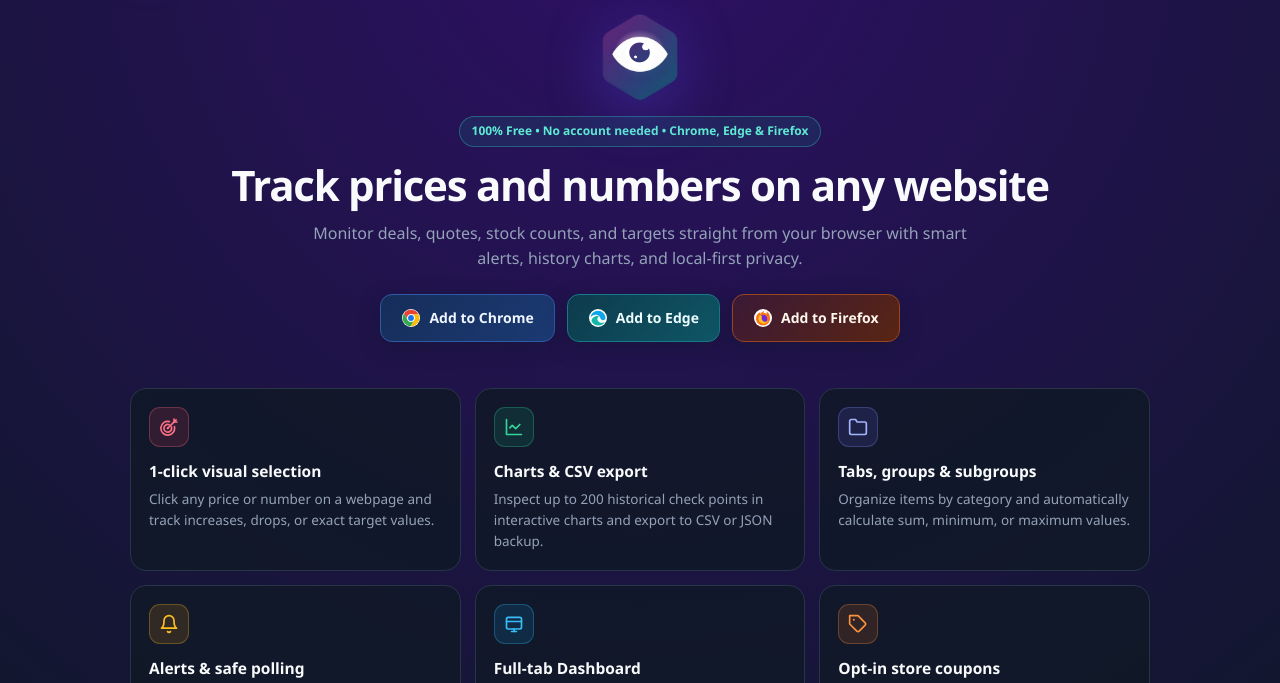
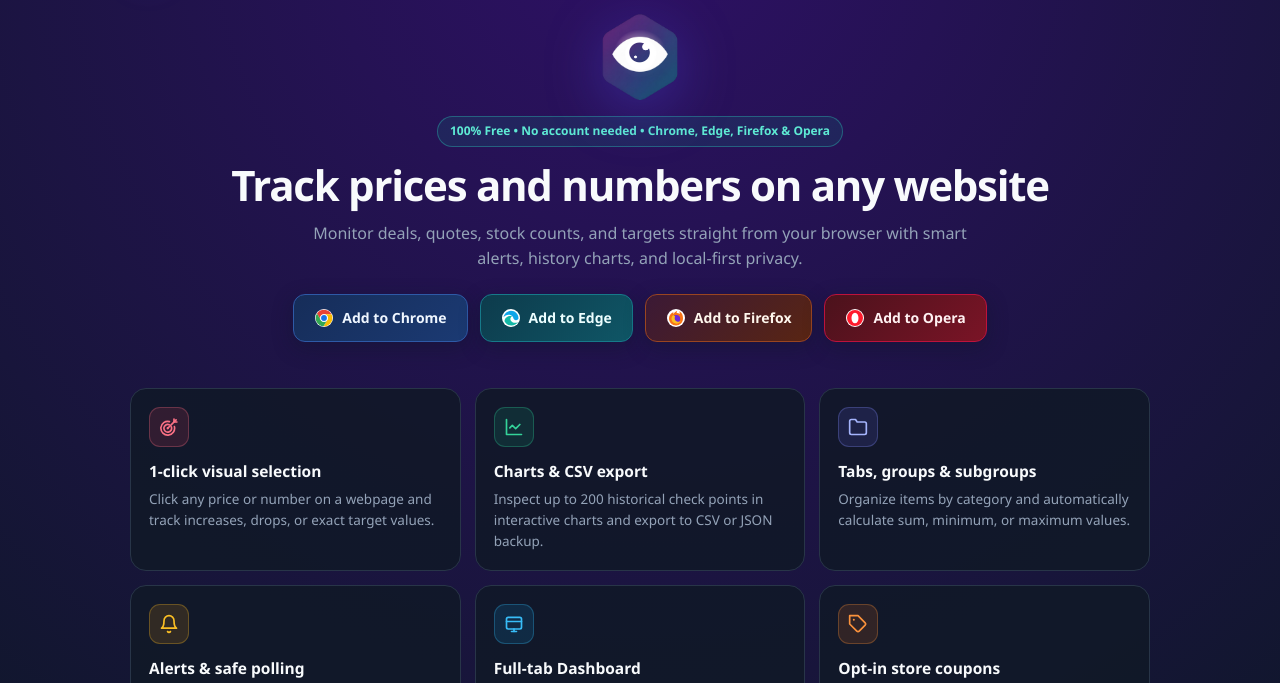
Before and after one commit to VigiaMind-Project/vigiamind-site, a plain HTML site: page index.html in a window 1280 px wide. Shown: the part 82-765 px from the top of the page. Drawn offline with Linux system fonts and the light colour scheme.

Commit message:
include opera

```diff
--- a/index.html
+++ b/index.html
@@ -234,6 +234,18 @@
     .btn-edge:hover {
       background: linear-gradient(135deg, #124c61, #156c80);
       border-color: #2099ab;
+    }
+
+    .btn-opera {
+      background: linear-gradient(135deg, #4b121c, #7a1426);
+      color: #fff1f2;
+      border: 1px solid #be123c;
+      box-shadow: 0 6px 20px rgba(15, 23, 42, 0.45);
+    }
+
+    .btn-opera:hover {
+      background: linear-gradient(135deg, #5e1724, #96192f);
+      border-color: #e11d48;
     }
 
     .section-heading {
@@ -500,13 +512,13 @@
           <div class="hero-eye-pupil" id="hero-eye-pupil"></div>
         </div>
       </div>
-      <div class="pill" data-i18n="pill">100% Gratuito • Sem cadastro • Chrome, Edge & Firefox</div>
+      <div class="pill" data-i18n="pill">100% Gratuito • Sem cadastro • Chrome, Edge, Firefox & Opera</div>
       <h1 data-i18n="heroTitle">Monitore preços e números em qualquer site</h1>
       <p class="subtitle" data-i18n="heroSub">
         Acompanhe promoções, cotações, estoques e metas direto no seu navegador, com alertas inteligentes, gráficos de histórico e privacidade local.
       </p>
       <div class="cta-row">
-        <!-- Substitua #chrome-store-url, #edge-store-url e #firefox-addons-url pelos links reais quando publicar -->
+        <!-- Substitua #chrome-store-url, #edge-store-url, #firefox-addons-url e #opera-addons-url pelos links reais quando publicar -->
         <a class="btn btn-chrome" href="#chrome-store-url" target="_blank" rel="noopener noreferrer">
           <svg xmlns="http://www.w3.org/2000/svg" width="20" height="20" viewBox="0 0 24 24" aria-hidden="true">
             <circle cx="12" cy="12" r="10.8" fill="#ffffff"/>
@@ -534,6 +546,13 @@
             <path d="M8.7 8.4c-1.8 1.5-2.6 4-1.8 6.4.9 2.6 3.5 4.2 6.2 4 2.1-.2 4-1.5 4.8-3.5-1.1 1.1-2.7 1.5-4.2 1.1-1.6-.4-2.8-1.6-3.2-3.1-.3-1.1-.1-2.2.5-3.1-.8-.6-1.6-1.2-2.3-1.8z" fill="#FBBF24"/>
           </svg>
           <span data-i18n="ctaFirefox">Instalar no Firefox</span>
+        </a>
+        <a class="btn btn-opera" href="#opera-addons-url" target="_blank" rel="noopener noreferrer">
+          <svg xmlns="http://www.w3.org/2000/svg" width="20" height="20" viewBox="0 0 24 24" aria-hidden="true">
+            <circle cx="12" cy="12" r="10.8" fill="#ffffff"/>
+            <path fill-rule="evenodd" d="M12 2.4a9.6 9.6 0 1 0 0 19.2 9.6 9.6 0 0 0 0-19.2zm0 3.2c2.5 0 4.2 2.7 4.2 6.4s-1.7 6.4-4.2 6.4-4.2-2.7-4.2-6.4 1.7-6.4 4.2-6.4z" fill="#FF1B2D"/>
+          </svg>
+          <span data-i18n="ctaOpera">Instalar no Opera</span>
         </a>
       </div>
     </section>
@@ -752,12 +771,13 @@
     // Bilingual copy + auto-switch screenshot language (PT / EN)
     const COPY = {
       pt: {
-        pill: '100% Gratuito • Sem cadastro • Chrome, Edge & Firefox',
+        pill: '100% Gratuito • Sem cadastro • Chrome, Edge, Firefox & Opera',
         heroTitle: 'Monitore preços e números em qualquer site',
         heroSub: 'Acompanhe promoções, cotações, estoques e metas direto no seu navegador, com alertas inteligentes, gráficos de histórico e privacidade local.',
         ctaChrome: 'Instalar no Chrome',
         ctaEdge: 'Instalar no Edge',
         ctaFirefox: 'Instalar no Firefox',
+        ctaOpera: 'Instalar no Opera',
         f1Title: 'Seleção visual com 1 clique',
         f1Desc: 'Clique em qualquer preço ou número na página e acompanhe aumentos, quedas ou metas exatas.',
         f2Title: 'Histórico e exportação CSV',
@@ -800,12 +820,13 @@
         privacyLink: 'Política de Privacidade & Termos de Uso'
       },
       en: {
-        pill: '100% Free • No account needed • Chrome, Edge & Firefox',
+        pill: '100% Free • No account needed • Chrome, Edge, Firefox & Opera',
         heroTitle: 'Track prices and numbers on any website',
         heroSub: 'Monitor deals, quotes, stock counts, and targets straight from your browser with smart alerts, history charts, and local-first privacy.',
         ctaChrome: 'Add to Chrome',
         ctaEdge: 'Add to Edge',
         ctaFirefox: 'Add to Firefox',
+        ctaOpera: 'Add to Opera',
         f1Title: '1-click visual selection',
         f1Desc: 'Click any price or number on a webpage and track increases, drops, or exact target values.',
         f2Title: 'Charts & CSV export',
```
